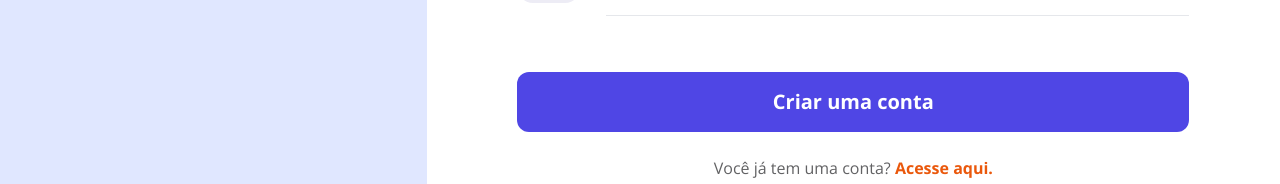
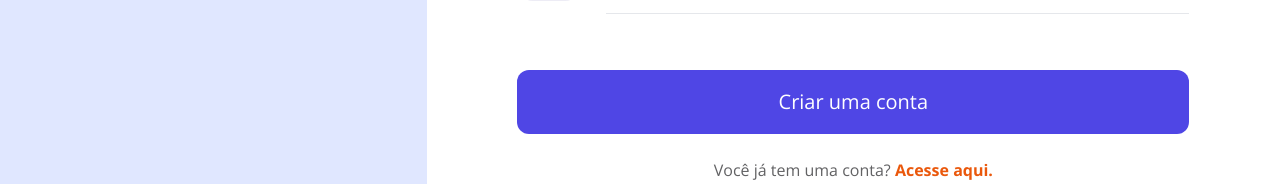
Before and after one commit to andmatsouza/front-expert-delivery-spa, a Next.js app: page /signup in a window 1280 px wide. Shown: the part 512-696 px from the top of the page. Built offline with nearby package versions, Linux system fonts and the light colour scheme.

Commit message:
feat: refatoração component button

```diff
--- a/components/button/index.tsx
+++ b/components/button/index.tsx
@@ -1,4 +1,5 @@
 import React from "react";
+import Styles from './styles.module.css';
 
 type Props = {
   children: React.ReactNode;
@@ -8,7 +9,7 @@ type Props = {
 export function Button({ ...props }: Props) {
   return (
     <>
-      <button className={`${props.className} rounded-xl font-bold`}>{props.children}</button>
+      <button className={`${props.className} ${Styles.button}`}>{props.children}</button>
     </>
 
   )
```
